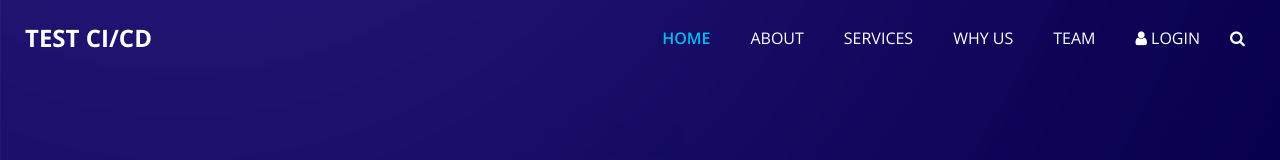
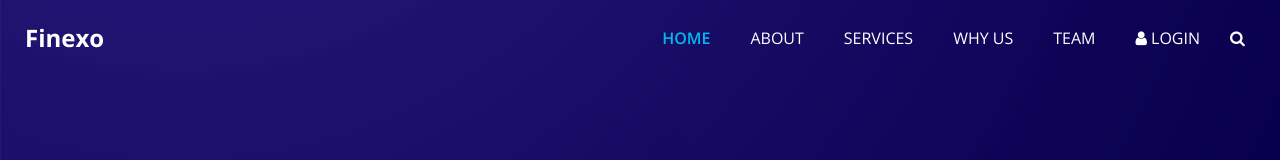
Before and after one commit to porlizm/finexo, a plain HTML site: page index.html in a window 1280 px wide. Shown: the top 160 px of the page. Drawn offline with nearby package versions, Linux system fonts and the light colour scheme; some packages are replaced by stand-ins of ours.

Commit message:
Update index.html

```diff
--- a/index.html
+++ b/index.html
@@ -13,7 +13,7 @@
   <meta name="author" content="" />
   <link rel="shortcut icon" href="images/favicon.png" type="">
 
-  <title> TEST CI/CD </title>
+  <title> Finexo </title>
 
   <!-- bootstrap core css -->
   <link rel="stylesheet" type="text/css" href="css/bootstrap.css" />
@@ -50,7 +50,7 @@
         <nav class="navbar navbar-expand-lg custom_nav-container ">
           <a class="navbar-brand" href="index.html">
             <span>
-              TEST CI/CD
+              Finexo
             </span>
           </a>
 
```
